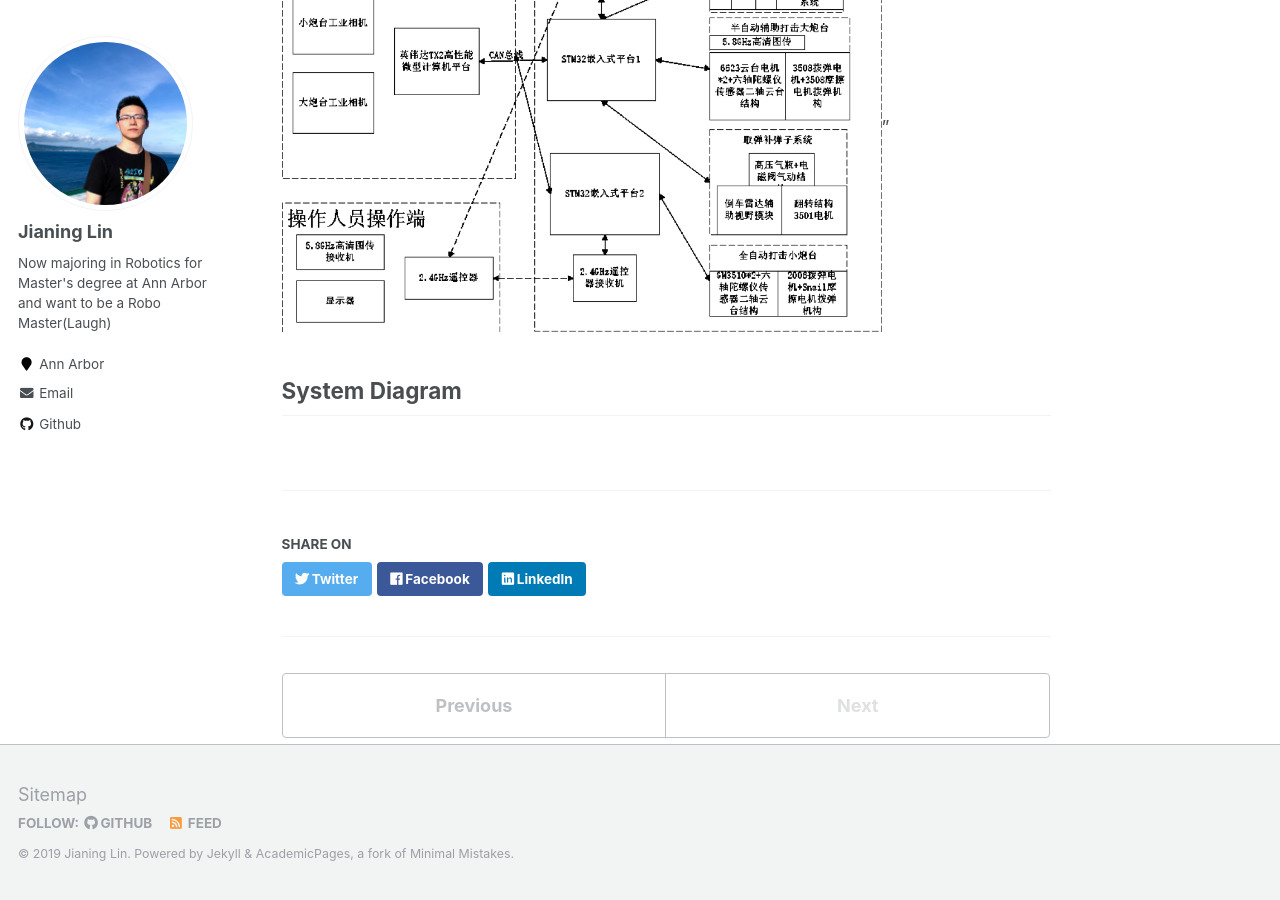
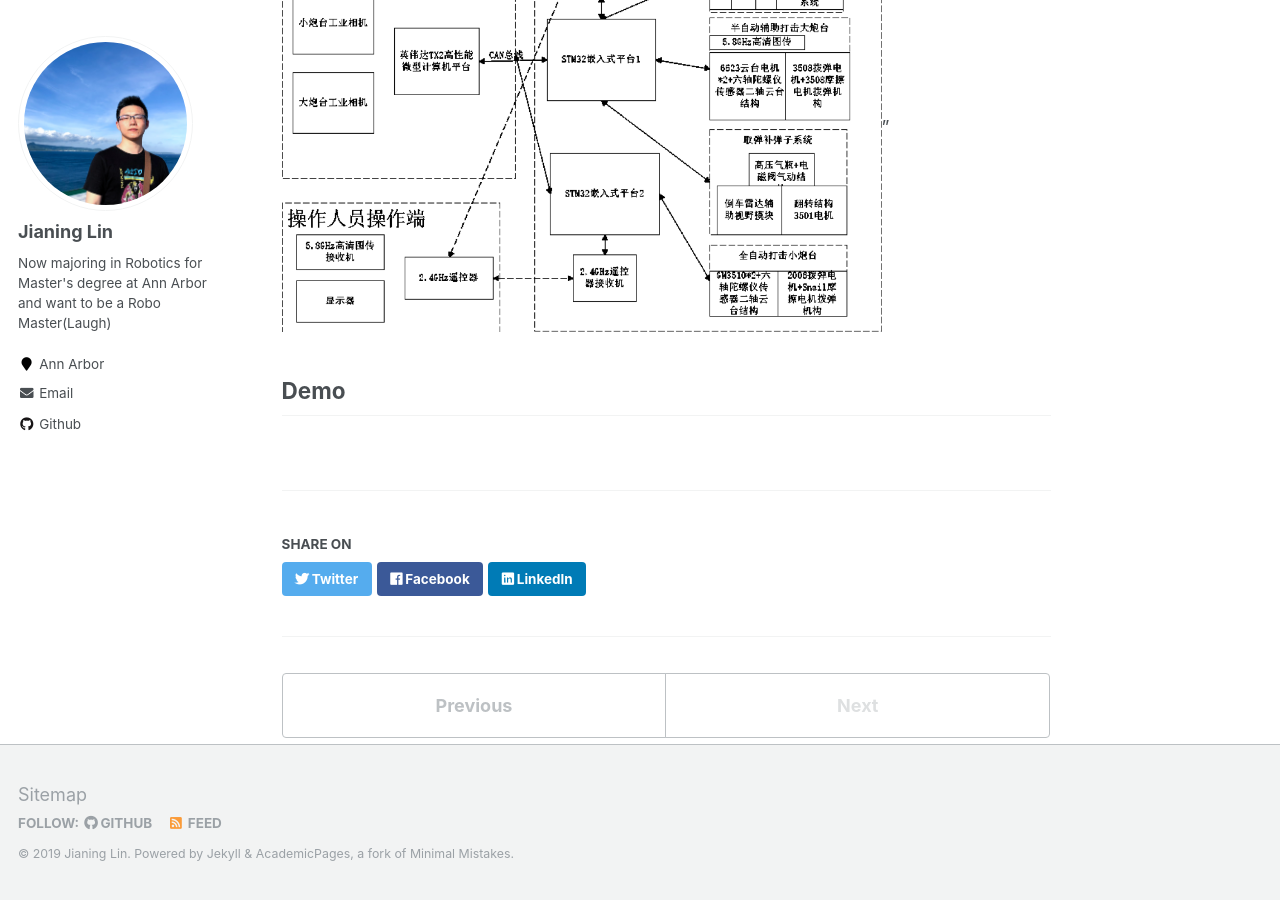
Before and after one commit to undefinedzero/undefinedzero.github.io, a Jekyll site: the page built from _portfolio/projects-2.md, in a window 1280 px wide and 900 px high, scrolled down 762 px. Built offline with Jekyll 4.4.1, drawn with Linux system fonts in a browser that asks for light colours.

Commit message:
cv update

```diff
--- a/_portfolio/projects-2.md
+++ b/_portfolio/projects-2.md
@@ -14,4 +14,4 @@ collection: projects
 
 <img src='/images/projects-2/system.png' width='600'>"
 
-## System Diagram
+## Demo
```
Also changed, not shown: _pages/cv.md (+1 -1 lines), 3 other files.
